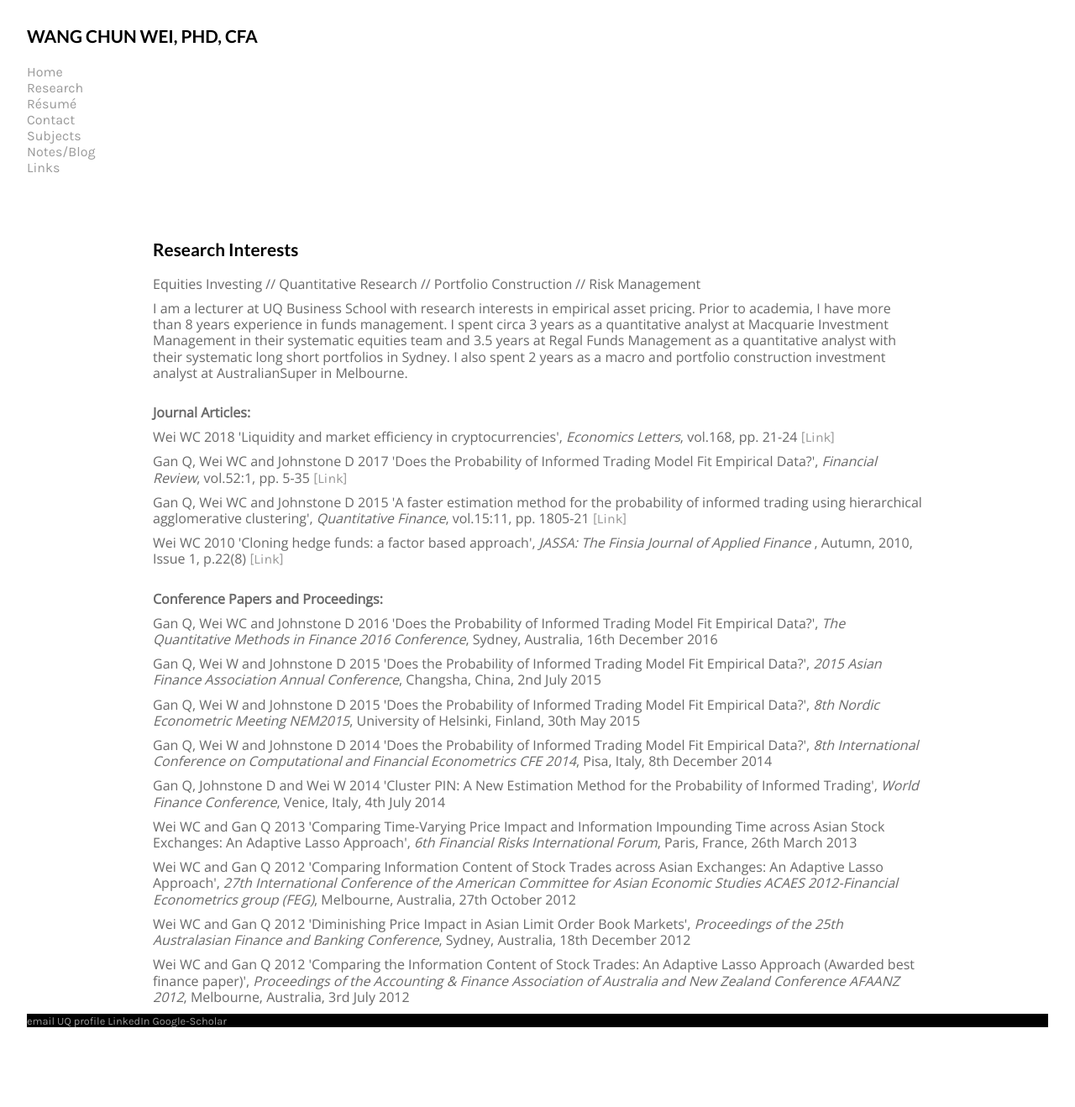
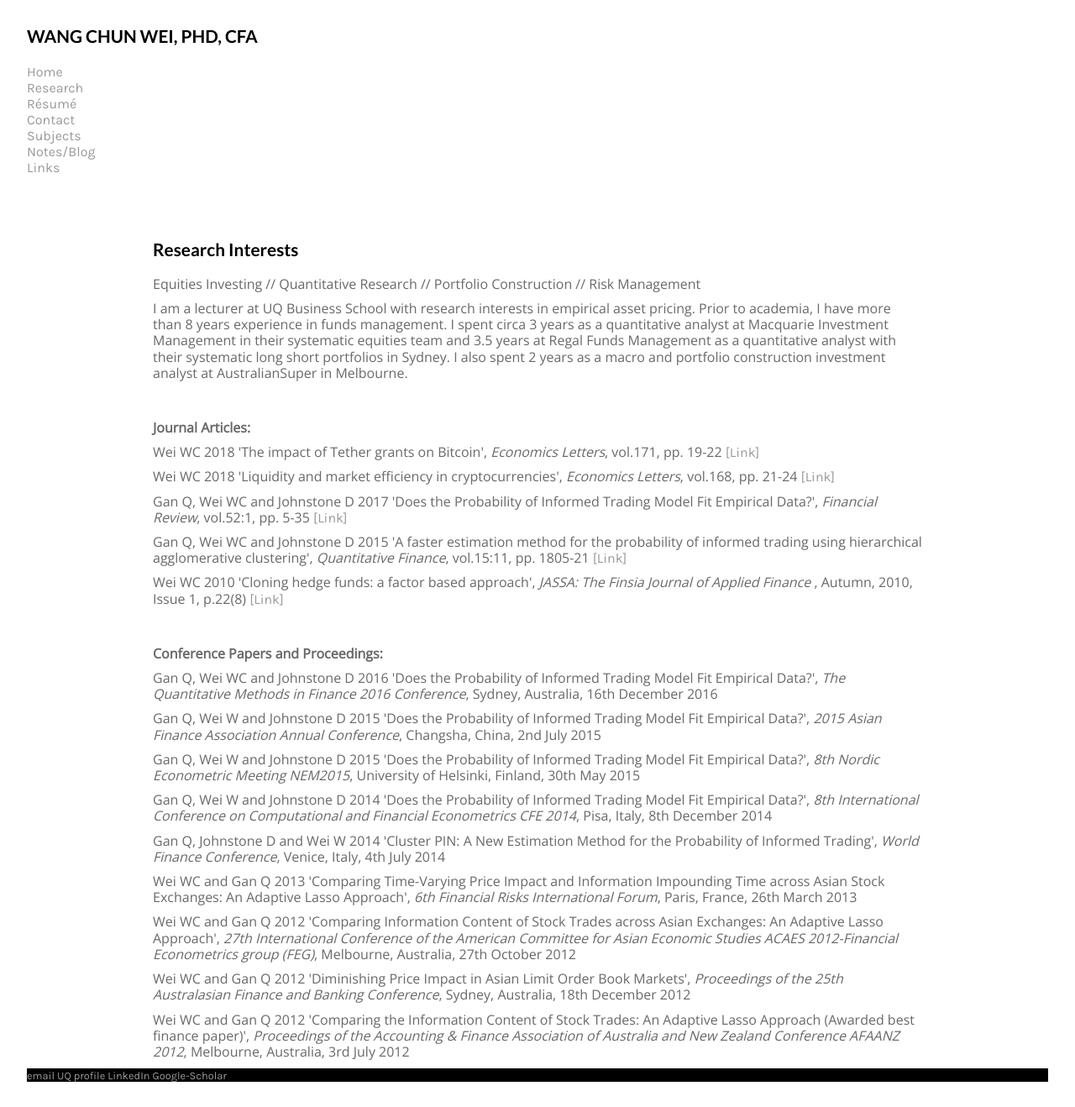
Before and after one commit to weiwangchun/weiwangchun.github.io, a Jekyll site: the page built from about/index.html, in a window 1280 px wide. Shown: the whole page at 84% size. Built offline with Jekyll 4.4.1, drawn with Linux system fonts in a browser that asks for light colours; before the commit the page ends 1253 px from its top, so only the background shows below that.

Commit message:
Update index.html

```diff
--- a/about/index.html
+++ b/about/index.html
@@ -15,9 +15,11 @@
   <p> I am a lecturer at  UQ Business School with research interests in empirical asset pricing. Prior to academia, I have more than 8 years experience in funds management. I spent circa 3 years as a quantitative analyst at Macquarie Investment Management in their systematic equities team and 3.5 years at Regal Funds Management as a quantitative analyst with their systematic long short portfolios in Sydney. I also spent 2 years as a macro and portfolio construction investment analyst at AustralianSuper in Melbourne. </p>
 
   <br>
-
+  <br>
 
   <p><strong> Journal Articles: </strong></p>
+
+  <p>Wei WC 2018  'The impact of Tether grants on Bitcoin', <cite>Economics Letters</cite>, vol.171, pp. 19-22  <a href="https://www.sciencedirect.com/science/article/pii/S0165176518302556">[Link]</a></p>
 
   <p>Wei WC 2018  'Liquidity and market efficiency in cryptocurrencies', <cite>Economics Letters</cite>, vol.168, pp. 21-24  <a href="https://www.sciencedirect.com/science/article/pii/S0165176518301320">[Link]</a></p>
 
@@ -25,8 +27,9 @@
 
   <p>Gan Q, Wei WC and Johnstone D 2015  'A faster estimation method for the probability of informed trading using hierarchical agglomerative clustering', <cite>Quantitative Finance</cite>, vol.15:11, pp. 1805-21  <a href="http://www.tandfonline.com/doi/full/10.1080/14697688.2015.1023336">[Link]</a></p>
 
-   <p>Wei WC  2010  'Cloning hedge funds: a factor based approach', <cite>JASSA: The Finsia Journal of Applied Finance </cite>, Autumn, 2010, Issue 1, p.22(8) <a href="https://search.library.uq.edu.au/primo-explore/fulldisplay?docid=TN_gale_ofa227731173&context=PC&vid=61UQ&lang=en_US&search_scope=61UQ_All&adaptor=primo_central_multiple_fe&tab=61uq_all&query=any,contains,cloning%20hedge%20funds&sortby=rank&facet=rtype,exclude,newspaper_articles&facet=rtype,exclude,reviews&offset=0">[Link]</a></p>
+  <p>Wei WC  2010  'Cloning hedge funds: a factor based approach', <cite>JASSA: The Finsia Journal of Applied Finance </cite>, Autumn, 2010, Issue 1, p.22(8) <a href="https://search.library.uq.edu.au/primo-explore/fulldisplay?docid=TN_gale_ofa227731173&context=PC&vid=61UQ&lang=en_US&search_scope=61UQ_All&adaptor=primo_central_multiple_fe&tab=61uq_all&query=any,contains,cloning%20hedge%20funds&sortby=rank&facet=rtype,exclude,newspaper_articles&facet=rtype,exclude,reviews&offset=0">[Link]</a></p>
 
+ <br>
  <br>
 
   <p><strong> Conference Papers and Proceedings: </strong></p>
```
